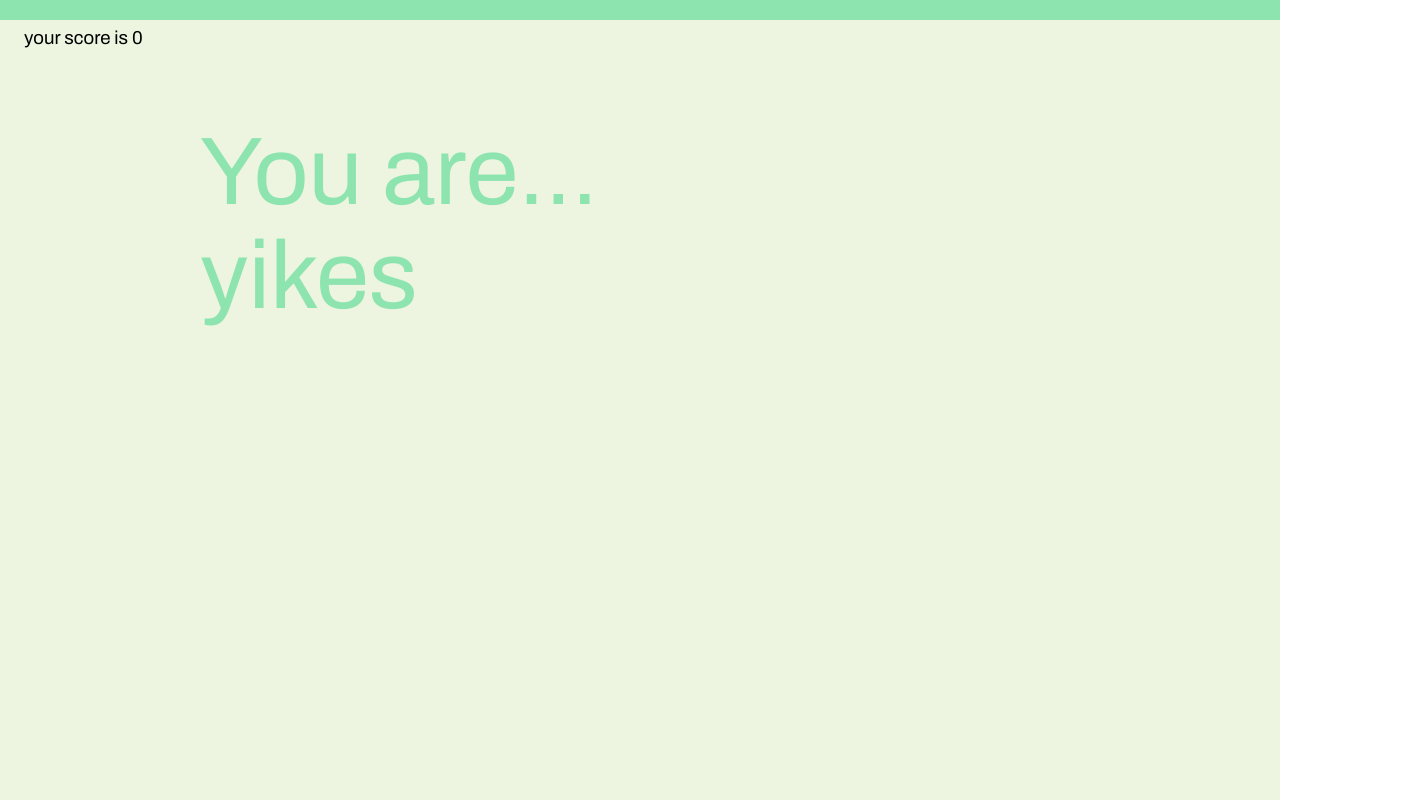
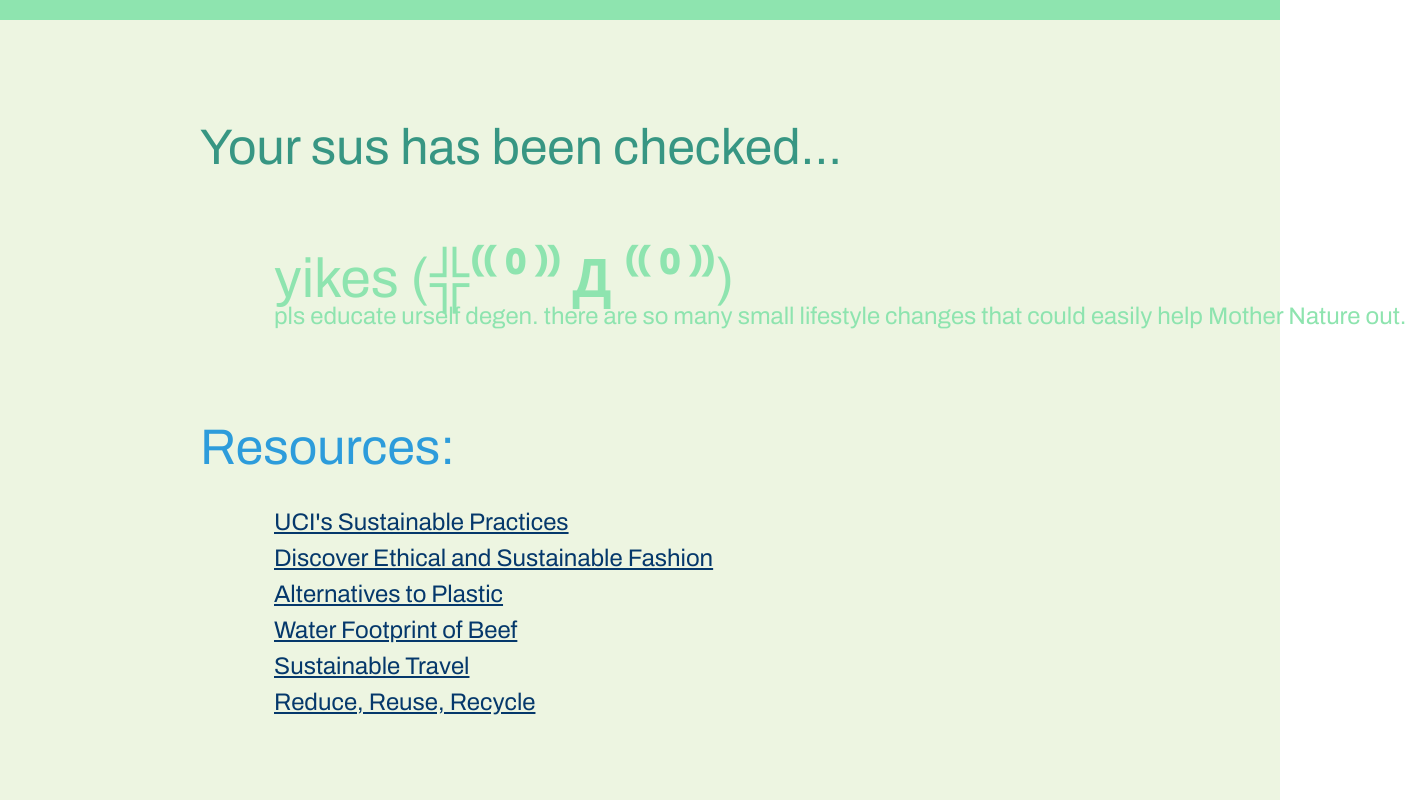
Before and after one commit to gracebmanning/sus-check, a React (Create React App) app: page / in a window 1280 px wide. Shown: the part 6380-7180 px from the top of the page, 1406 px wide, since content can reach past the window. Built offline with nearby package versions, Linux system fonts and the light colour scheme.

Commit message:
result and resources
added grades and links to resources

```diff
--- a/src/components/Results/ResultElements.jsx
+++ b/src/components/Results/ResultElements.jsx
@@ -21,15 +21,13 @@ export const ResultContent = styled.div`
 `
 
 export const ResultIntro = styled.h1`
-    color: #8EE4AF;
+    color: #379683;
     font-family: 'Archivo', sans-serif;
     font-style: normal;
     font-weight: bold;
-    font-size: 96px;
+    font-size: 50px;
 
     position: absolute;
-    width: 426px;
-    height: 104px;
     left: 200px;
     top: 100px;
 
@@ -39,5 +37,82 @@ export const ResultIntro = styled.h1`
     @media screen and (max-width: 480px) {
         font-size: 32px;
     }
+`
+export const ResultGrade = styled.h1`
+    color: #8EE4AF;
+    font-family: 'Archivo', sans-serif;
+    font-style: normal;
+    font-weight: bold;
+    font-size: 55px;
 
+    position: relative;
+    left: 250px;
+    top: 210px;
+
+    @media screen and (max-width: 768px) {
+        font-size: 40px;
+    }
+    @media screen and (max-width: 480px) {
+        font-size: 32px;
+    }
 `
+
+export const ResultDesc = styled.p`
+    color: #8EE4AF;
+    font-family: 'Archivo', sans-serif;
+    font-style: normal;
+    font-weight: normal;
+    font-size: 24px;
+
+    position: relative;
+    left: 250px;
+    top: 200px;
+
+    @media screen and (max-width: 768px) {
+        font-size: 40px;
+    }
+    @media screen and (max-width: 480px) {
+        font-size: 32px;
+    }
+`
+
+export const ResourcesIntro = styled.h1`
+    color: #2D9CDB;
+    font-family: 'Archivo', sans-serif;
+    font-style: normal;
+    font-weight: bold;
+    font-size: 50px;
+
+    position: absolute;
+    width: 426px;
+    height: 104px;
+    left: 200px;
+    top: 400px;
+
+    @media screen and (max-width: 768px) {
+        font-size: 40px;
+    }
+    @media screen and (max-width: 480px) {
+        font-size: 32px;
+    }
+`
+
+export const ResourcesInfo = styled.a`
+    color: #05386B;
+    font-family: 'Archivo', sans-serif;
+    font-style: normal;
+    font-weight: normal;
+    font-size: 24px;
+
+    position: relative;
+    left: 250px;
+    top: 380px;
+    margin-bottom: 10px;
+
+    @media screen and (max-width: 768px) {
+        font-size: 40px;
+    }
+    @media screen and (max-width: 480px) {
+        font-size: 32px;
+    }
+`
--- a/src/components/Results/data.jsx
+++ b/src/components/Results/data.jsx
@@ -1,20 +1,24 @@
 
 export const Grade1 = {
     id: "grade1",
-    title: "yikes"
+    title: "yikes (╬⁽⁽ ⁰ ⁾⁾ Д ⁽⁽ ⁰ ⁾⁾)",
+    describe: "pls educate urself degen. there are so many small lifestyle changes that could easily help Mother Nature out. "
 }
 
 export const Grade2 = {
     id: "grade2",
-    title: "not sus enough"
+    title: "not sus enough ᕦ⊙ ෴ ⊙ᕤ",
+    describe: "you could definitely benefit from more knowledge. ur welcome for the resources."
 }
 
 export const Grade3 = {
     id: "grade3",
-    title: "what a sussy baka"
+    title: "what a sussy baka ☜╮(´ิ∀´ิ☜╮)",
+    describe: "damn, you're almost a pro at living sustainably. proud of u uwu."
 }
 
 export const Grade4 = {
     id: "grade4",
-    title: "super sus, u r a bad imposter"
+    title: "super sus, u r a bad imposter ♡ඩ⌔ඩ♡",
+    describe: "you've passed the sus check! thank u for doing ur part in helping the world."
 }
--- a/src/components/Results/index.jsx
+++ b/src/components/Results/index.jsx
@@ -1,6 +1,6 @@
 import React from 'react';
 import { Grade1, Grade2, Grade3, Grade4 } from './data';
-import { ResultsContainer, ResultContent, ResultIntro } from './ResultElements';
+import { ResultsContainer, ResultContent, ResultIntro, ResultGrade, ResultDesc, ResourcesIntro, ResourcesInfo } from './ResultElements';
 //import { Button, ButtonWrapper } from '../Button';
 
 const Results = ({counter, grade}) => {
@@ -9,8 +9,17 @@ const Results = ({counter, grade}) => {
         <ResultsContainer id="end">
 
             <ResultContent>
-                <ResultIntro>You are... {grade.title}</ResultIntro>
-                <h3>your score is {counter}</h3>
+                <ResultIntro>Your sus has been checked... </ResultIntro>
+                <ResultGrade>{grade.title}</ResultGrade>
+                <ResultDesc>{grade.describe}</ResultDesc>
+
+                <ResourcesIntro>Resources: </ResourcesIntro>
+                <ResourcesInfo href="https://policy.ucop.edu/doc/3100155/SustainablePractices#:~:text=The%20Sustainable%20Practices%20Policy%20(%E2%80%9CPolicy,sustainable%20foodservice%2C%20sustainable%20water%20systems" target="_blank" >UCI's Sustainable Practices</ResourcesInfo>
+                <ResourcesInfo href="https://directory.goodonyou.eco/" target="_blank" >Discover Ethical and Sustainable Fashion</ResourcesInfo>
+                <ResourcesInfo href="https://learn.eartheasy.com/guides/the-best-eco-friendly-alternatives-for-the-plastic-in-your-life/ " target="_blank" >Alternatives to Plastic</ResourcesInfo>
+                <ResourcesInfo href="https://www.watercalculator.org/footprint/water-footprint-beef-industrial-pasture/" target="_blank" >Water Footprint of Beef</ResourcesInfo>
+                <ResourcesInfo href="https://sustainabletravel.org/" target="_blank" >Sustainable Travel</ResourcesInfo>
+                <ResourcesInfo href="https://www.epa.gov/recycle" target="_blank" >Reduce, Reuse, Recycle</ResourcesInfo>
 
             </ResultContent>
 
```
